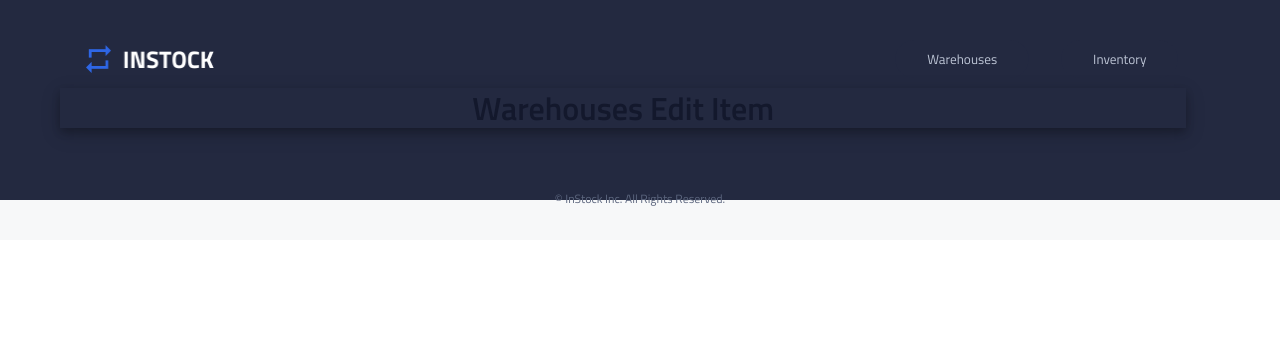
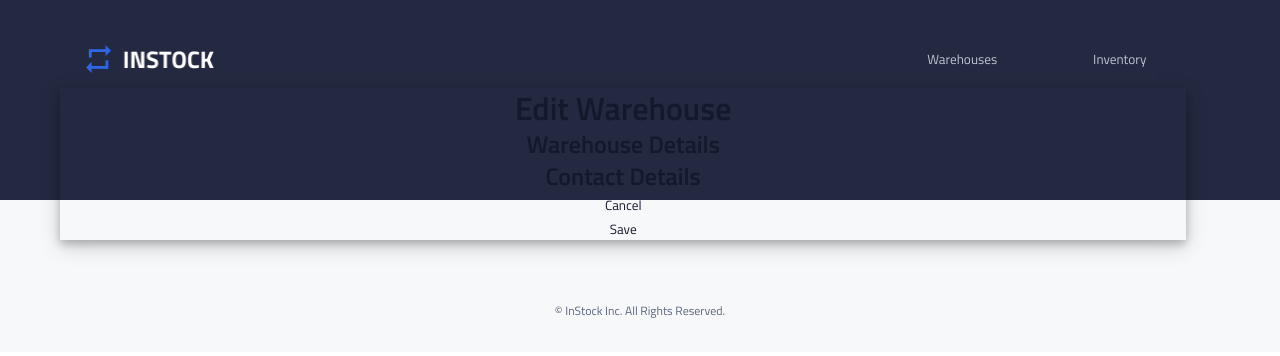
Before and after one commit to TonySMK/InStock_Group2-Client, a React (Create React App) app: page /warehouses/1/edit in a window 1280 px wide. Shown: the top 356 px of the page. Built offline with nearby package versions, Linux system fonts and the light colour scheme.

Commit message:
Create folders and set basic structure to component

```diff
--- /dev/null
+++ b/src/Components/ContactDetailsForm/ContactDetailsForm.js
@@ -0,0 +1,9 @@
+function ContactDetailsForm () {
+    return(
+        <section>
+            <h2>Contact Details</h2>
+        </section>
+    );
+}
+
+export default ContactDetailsForm;
--- /dev/null
+++ b/src/Components/EditWarehouseBody/EditWarehouseBody.js
@@ -0,0 +1,26 @@
+import WarehouseDetailsForm from "../WarehouseDetailsForm/WarehouseDetailsForm";
+import ContactDetailsForm from "../ContactDetailsForm/ContactDetailsForm";
+
+function EditWarehouseBody () {
+    return (
+      <section>
+        <h1>Edit Warehouse</h1>
+        <div>
+          <form>
+            <WarehouseDetailsForm />
+            <ContactDetailsForm/>
+          </form>
+        </div>
+        <div>
+          <div>
+            <button>Cancel</button>
+          </div>
+          <div>
+            <button>Save</button>
+          </div>
+        </div>
+      </section>
+    );
+}
+
+export default EditWarehouseBody;
--- /dev/null
+++ b/src/Components/WarehouseDetailsForm/WarehouseDetailsForm.js
@@ -0,0 +1,9 @@
+function WarehouseDetailsForm() {
+    return(
+        <div>
+            <h2>Warehouse Details</h2>
+        </div>
+    );
+}
+
+export default WarehouseDetailsForm;
--- a/src/Pages/WarehousesEditItem/WarehousesEditItem.js
+++ b/src/Pages/WarehousesEditItem/WarehousesEditItem.js
@@ -1,11 +1,12 @@
 import "./WarehousesEditItem.scss";
+import EditWarehouseBody from "../../Components/EditWarehouseBody/EditWarehouseBody";
 
-function WarehousesEditItem () {
-    return (
-      <div>
-        <h1>Warehouses Edit Item</h1>
-      </div>
-    );
+function WarehousesEditItem() {
+  return (
+    <div>
+      <EditWarehouseBody/>
+    </div>
+  );
 }
 
 export default WarehousesEditItem;
```
